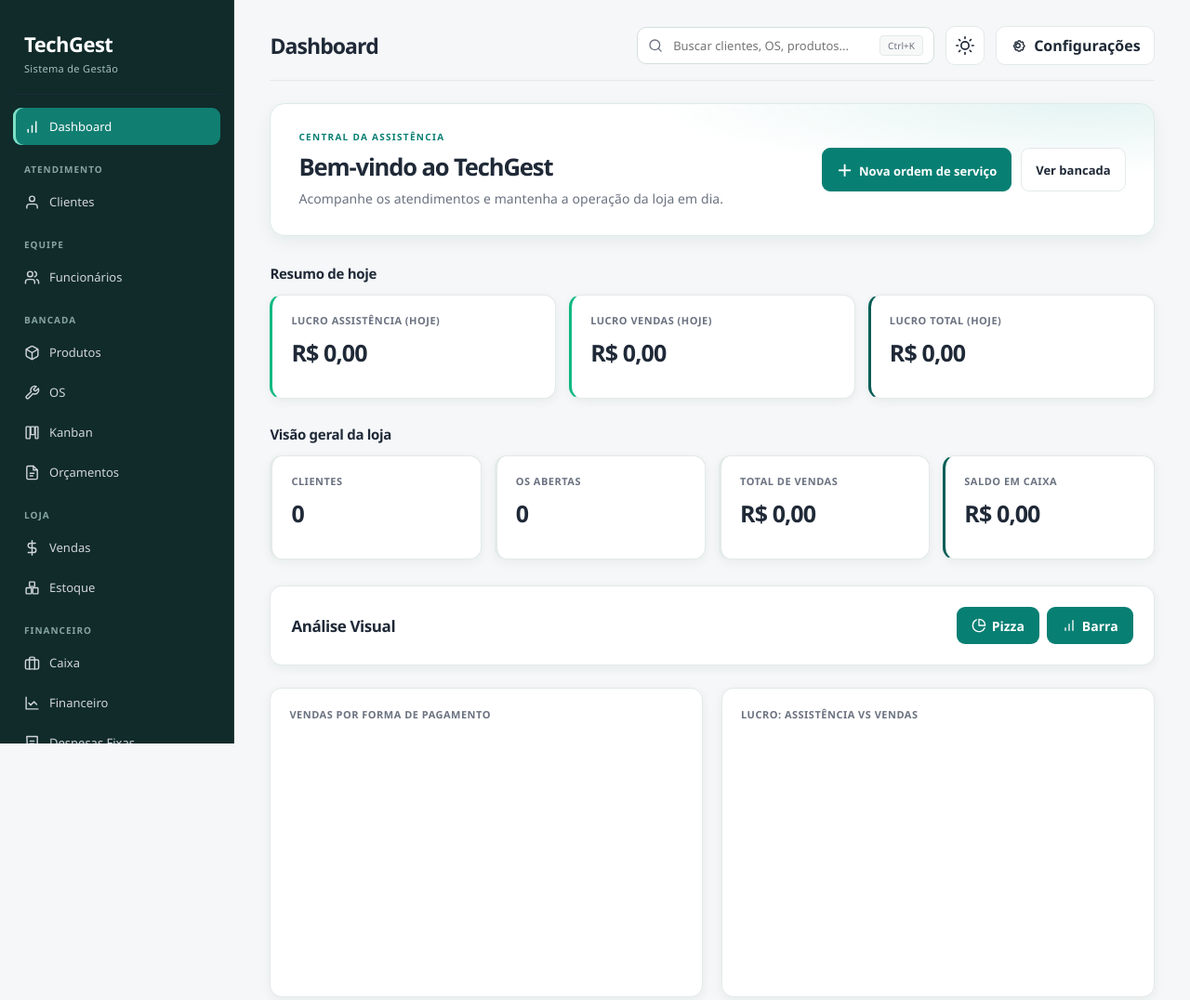
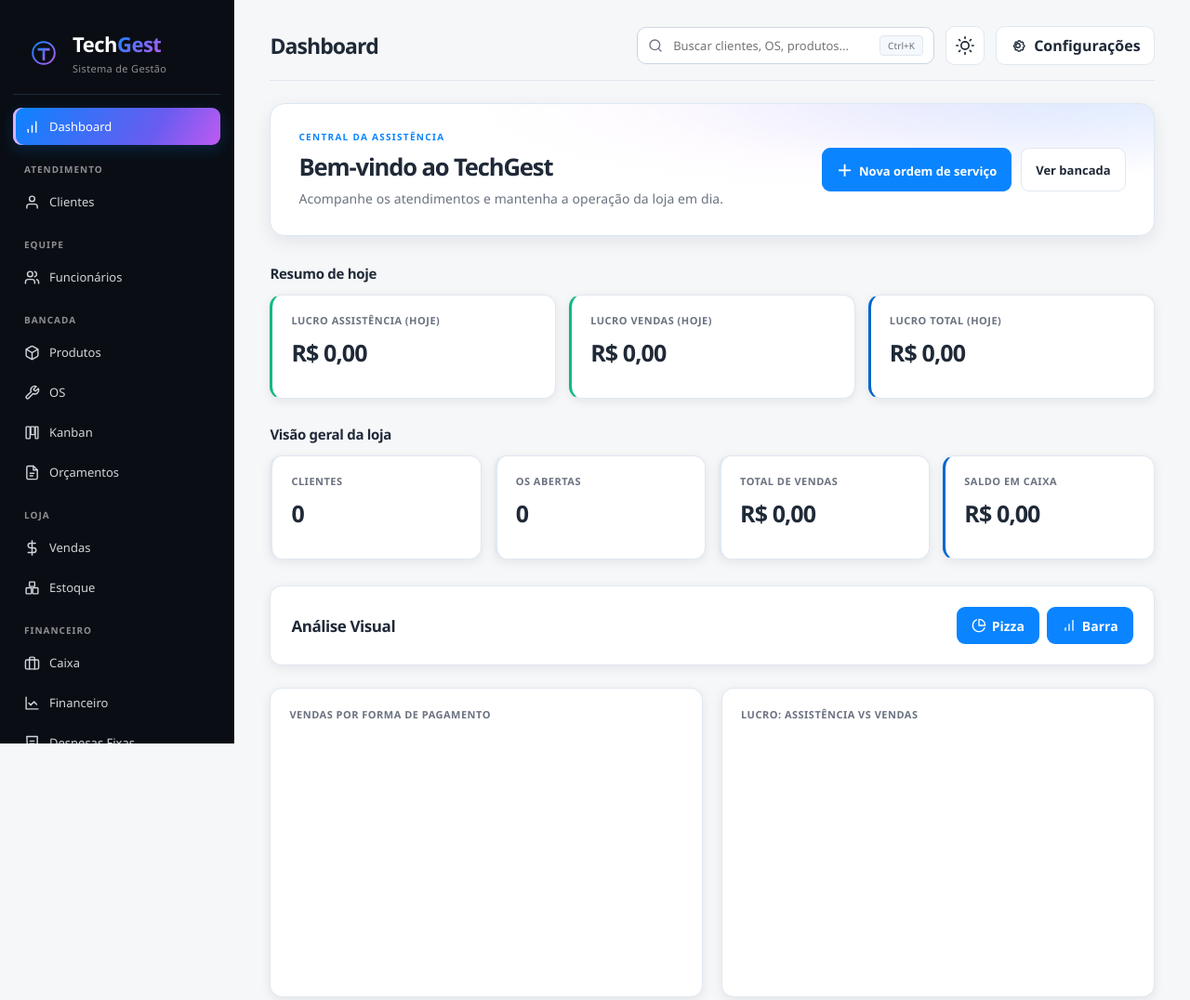
Before and after one commit to NickolasBarros/sistema-assistencia-main, a plain HTML site: page frontend/index.html in a window 1280 px wide. Shown: the top 1076 px of the page at 93% size. Drawn offline with nearby package versions, Linux system fonts and the light colour scheme; no server answers.

Commit message:
TechGest_Update 2

```diff
--- a/frontend/css/style.css
+++ b/frontend/css/style.css
@@ -1,10 +1,11 @@
 * { box-sizing: border-box; margin: 0; padding: 0; font-family: 'Segoe UI', system-ui, sans-serif; }
 
 :root {
-  --cor-primaria: #008A7D;
-  --cor-primaria-escura: #006B60;
-  --cor-primaria-clara: #00A896;
-  --cor-primaria-tint: #E6F5F3;
+  --cor-primaria: #0a84ff;
+  --cor-primaria-escura: #0066cc;
+  --cor-primaria-clara: #5ac8fa;
+  --cor-primaria-tint: #eaf4ff;
+  --cor-acento: #bf5af2;
   --cor-sucesso: #10b981;
   --cor-erro: #ef4444;
   --cor-aviso: #f59e0b;
@@ -113,7 +114,7 @@ body {
 }
 .form-box input:focus, .form-box select:focus, .form-box textarea:focus {
   outline: none; border-color: var(--cor-primaria);
-  box-shadow: 0 0 0 3px rgba(0,138,125,.15);
+  box-shadow: 0 0 0 3px rgba(10,132,255,.15);
 }
 .form-box textarea { resize: vertical; min-height: 60px; }
 .form-box button {
@@ -336,7 +337,7 @@ body.dark .live-indicator {
 #busca-global:focus {
   outline: none;
   border-color: var(--cor-primaria);
-  box-shadow: 0 0 0 3px rgba(0,138,125,.15);
+  box-shadow: 0 0 0 3px rgba(10,132,255,.15);
   width: 380px;
 }
 
@@ -872,16 +873,17 @@ body.dark .modelo-documento-acoes button { background: #7f1d1d; color: #fecaca;
 /* TechGest interface refresh */
 :root {
   --cor-fundo: #f5f7f8;
-  --cor-fundo-sidebar: #102b2a;
-  --cor-fundo-tabela-head: #f7f9f9;
-  --cor-fundo-hover: #f2f8f7;
-  --cor-primaria: #087f73;
-  --cor-primaria-escura: #075e56;
-  --cor-primaria-clara: #13a391;
-  --cor-primaria-tint: #e8f5f2;
-  --cor-borda: #e3eae8;
-  --cor-borda-input: #d5dfdc;
-  --cor-sombra: rgba(24, 48, 45, .06);
+  --cor-fundo-sidebar: #0a0e14;
+  --cor-fundo-tabela-head: #f5f8fc;
+  --cor-fundo-hover: #f1f7ff;
+  --cor-primaria: #0a84ff;
+  --cor-primaria-escura: #0066cc;
+  --cor-primaria-clara: #5ac8fa;
+  --cor-primaria-tint: #eaf4ff;
+  --cor-acento: #bf5af2;
+  --cor-borda: #e1e8f0;
+  --cor-borda-input: #cbd5e1;
+  --cor-sombra: rgba(10, 31, 68, .08);
 }
 
 body {
@@ -895,19 +897,38 @@ body {
 }
 
 .logo {
+  display: flex;
+  align-items: center;
+  gap: 10px;
   padding: 8px 12px 20px;
   margin-bottom: 14px;
 }
+
+.logo img {
+  width: 42px;
+  height: 42px;
+  flex: 0 0 auto;
+  border-radius: 10px;
+}
+
+.logo-identidade { min-width: 0; }
 
 .logo h2 {
   font-size: 22px;
   letter-spacing: -.5px;
 }
 
+.logo h2 span {
+  background: linear-gradient(135deg, #0a84ff, #bf5af2);
+  -webkit-background-clip: text;
+  background-clip: text;
+  color: transparent;
+}
+
 .logo small {
   display: block;
   margin-top: 4px;
-  color: #a6bfbb;
+  color: #8e8e93;
   letter-spacing: .03em;
 }
 
@@ -917,7 +938,7 @@ body {
 
 .nav-section-label {
   padding: 16px 12px 5px;
-  color: #87a5a0;
+  color: #8e8e93;
   font-size: 10px;
   font-weight: 700;
   letter-spacing: .1em;
@@ -932,8 +953,8 @@ body {
 }
 
 .nav-item.active {
-  background: #117e72;
-  box-shadow: inset 3px 0 0 #7ce0c6;
+  background: linear-gradient(120deg, #0a84ff, #695cf0 68%, #bf5af2);
+  box-shadow: inset 3px 0 0 #d6b2ff, 0 5px 16px rgba(10, 132, 255, .2);
 }
 
 .nav-item svg {
@@ -967,10 +988,11 @@ body {
   gap: 24px;
   margin-bottom: 30px;
   padding: 28px 30px;
-  border: 1px solid #dcebe7;
+  border: 1px solid #dce7f3;
   border-radius: 16px;
   background:
-    radial-gradient(ellipse at 92% 0%, rgba(18, 157, 137, .11), transparent 38%),
+    radial-gradient(ellipse at 92% 0%, rgba(10, 132, 255, .11), transparent 38%),
+    radial-gradient(ellipse at 72% 0%, rgba(191, 90, 242, .07), transparent 48%),
     var(--cor-fundo-card);
   box-shadow: 0 6px 20px var(--cor-sombra);
 }
@@ -1136,25 +1158,27 @@ table tbody tr:last-child td {
 }
 
 body.dark {
-  --cor-fundo: #101b1e;
-  --cor-fundo-card: #19272a;
-  --cor-fundo-sidebar: #0a1416;
-  --cor-fundo-tabela-head: #202f32;
-  --cor-fundo-hover: #223538;
-  --cor-texto: #edf5f3;
-  --cor-texto-suave: #9cafad;
-  --cor-texto-sidebar: #c6d4d1;
+  --cor-fundo: #0a0e14;
+  --cor-fundo-card: #1c1c1e;
+  --cor-fundo-sidebar: #080b10;
+  --cor-fundo-tabela-head: #14161a;
+  --cor-fundo-hover: #20232a;
+  --cor-texto: #f5f5f7;
+  --cor-texto-suave: #8e8e93;
+  --cor-texto-sidebar: #c7c9d1;
   --cor-texto-sidebar-hover: #ffffff;
-  --cor-borda: #2d4143;
-  --cor-borda-input: #3c5355;
-  --cor-sombra: rgba(0, 0, 0, .18);
-  --cor-primaria-tint: #153a36;
+  --cor-borda: #2c2c2e;
+  --cor-borda-input: #424248;
+  --cor-sombra: rgba(0, 0, 0, .28);
+  --cor-primaria-tint: #152a42;
+  --cor-primaria-escura: #0a84ff;
 }
 
 body.dark .dashboard-intro {
   border-color: var(--cor-borda);
   background:
-    radial-gradient(ellipse at 92% 0%, rgba(18, 157, 137, .14), transparent 38%),
+    radial-gradient(ellipse at 92% 0%, rgba(10, 132, 255, .18), transparent 38%),
+    radial-gradient(ellipse at 70% 0%, rgba(191, 90, 242, .1), transparent 50%),
     var(--cor-fundo-card);
 }
 
--- a/frontend/index.html
+++ b/frontend/index.html
@@ -4,13 +4,17 @@
   <meta charset="UTF-8" />
   <meta name="viewport" content="width=device-width, initial-scale=1.0" />
   <title>TechGest - Sistema de Gestão</title>
+  <link rel="icon" type="image/svg+xml" href="images/techgest-logo.svg" />
   <link rel="stylesheet" href="css/style.css" />
 </head>
 <body>
   <aside class="sidebar">
     <div class="logo">
-      <h2>TechGest</h2>
-      <small>Sistema de Gestão</small>
+      <img src="images/techgest-logo.svg" alt="Logo TechGest" />
+      <div class="logo-identidade">
+        <h2>Tech<span>Gest</span></h2>
+        <small>Sistema de Gestão</small>
+      </div>
     </div>
     <nav>
       <button class="nav-item active" data-view="dashboard">
```
Also changed, not shown: frontend/images/techgest-logo.svg (added).
